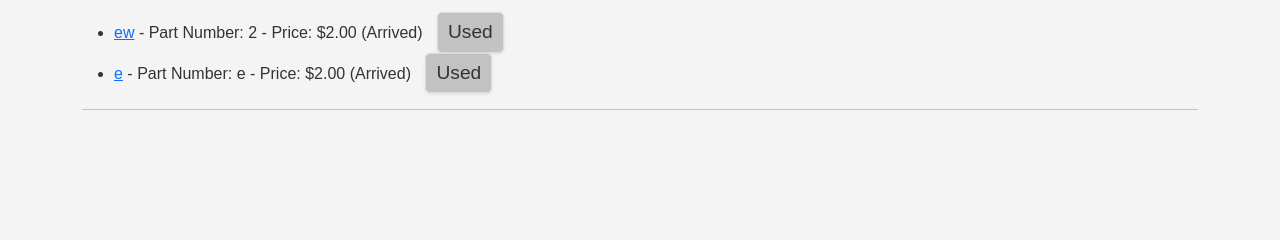
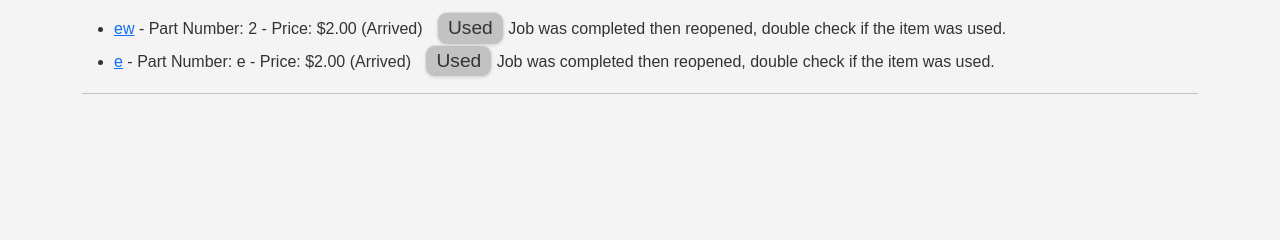
Before and after one commit to Yassin-567/stock, a Django app: page / in a window 1280 px wide. Shown: the part 335-575 px from the top of the page. Run offline with Django 5.2, Linux system fonts and the light colour scheme; a user stored in the database is signed in; data comes from the database, SQL or seed files in the repository; both versions use the stored data as it was after the commit.

Commit message:
fixed the job and ittems relation also fixed the warehouse item and aadded a view for it

```diff
--- a/inventory/forms.py
+++ b/inventory/forms.py
@@ -114,7 +114,7 @@ class ItemForm(forms.ModelForm):
     class Meta:
         model = Item
         fields = '__all__'
-        exclude = ['added_by','company','is_used']#'is_warehouse_item'
+        exclude = ['added_by','company','is_used','is_warehouse_item','warehouse_quantity','status','notes']
         labels = {
             'name': 'Part Name',
         }
--- a/inventory/models.py
+++ b/inventory/models.py
@@ -8,6 +8,8 @@ from django.contrib.contenttypes.fields import GenericForeignKey
 from django.contrib.contenttypes.models import ContentType
 from django.db import transaction
 from django.db.models import F
+#from datetime import datetime
+#from time import strftime
 class CustomUserManager(BaseUserManager):
     use_in_migrations = True
 
@@ -97,6 +99,11 @@ class Job(models.Model):
         unique_together = ('job_id', 'company')  # Enforce uniqueness at the company level
 
     def save(self, *args, **kwargs):
+        old_status = None
+        if self.pk:
+            old_instance = type(self).objects.get(pk=self.pk)
+            old_status = old_instance.status
+        print("old status", old_status)
         super().save(*args, **kwargs)
         self.items_arrived=False #soublw check here
         if self.items.count() > 0:
@@ -104,13 +111,19 @@ class Job(models.Model):
         if self.status=="quoted":
             self.quoted=True
         if self.status == "completed":
-
             for item in self.items.all():
                 if item.arrived_quantity != 0:
                     if item.job_quantity == item.arrived_quantity:
                         item.warehouse_quantity = 0
                         item.is_used=True
                     item.status="arrived"
+                    item.save(no_recursion=True)
+
+        elif self.status != "completed" and old_status == "completed" and self.status != "cancelled":
+            for item in self.items.all():
+                if item.is_used:
+                    print("item is used")
+                    item.notes='Job was completed then reopened, double check if the item was used.'
                     item.save(no_recursion=True)
         super().save(*args, **kwargs)
 
@@ -165,6 +178,7 @@ class Item(models.Model):
     job_quantity=models.PositiveSmallIntegerField(default=0)
     arrived_quantity=models.PositiveSmallIntegerField(default=0)
     is_used=models.BooleanField(default=False)
+    notes=models.TextField(null=True, blank=True)
     def clean(self):
         if self.arrived_quantity > self.job_quantity:
             raise ValidationError("Arrived quantity cannot be greater than job quantity.")
@@ -172,20 +186,16 @@ class Item(models.Model):
             raise ValidationError("This item is used, you cannot change the warehouse quantity.")
         if self.job_quantity==0:
             raise ValidationError("Job quantity can't be Zero")
-    def save(self, *args, no_job=False,updating=True,no_recursion=False ,**kwargs):
-            if self.arrived_quantity > self.job_quantity:
-                raise ValidationError("Arrived quantity cannot be greater than warehouse quantity.")
+    def save(self, *args, no_job=False,updating=False,no_recursion=False ,**kwargs):
             if self.arrived_quantity==self.job_quantity:
                 self.status = "arrived"
             else:
                 self.status = "ordered"
-            updating=self.job.pk is not None
+            updating= True if self.pk else False
             no_job = self.job is None
-            print("updating", updating)
-            print("no_job", no_job)
+
             if  updating:
                 if not no_job:
-                    print("HH")
 
                     super().save(*args, **kwargs)
                     self.job.save(*args, **kwargs) if not no_recursion else None
@@ -195,22 +205,25 @@ class Item(models.Model):
                             self.job.save(*args, **kwargs) if not no_recursion else None
                         else:
                             self.job.status = "ready"
-                            self.job.save(*args, **kwargs) if not no_recursion else None
+                            self.job.save(*args, **kwargs) if not no_recursion  else None
                 elif no_job:
-                    print("Hpp")
+
                     self.is_warehouse_item=True
                     super().save(*args, **kwargs)
             else:
-
-                super().save(*args, **kwargs)
-                self.job.save(*args, **kwargs)
-                if self.job.status not in ["completed", "cancelled"]:
-                    if not self.job.items_arrived:
-                        self.job.status = "paused"
-                        self.job.save()
-                    else:
-                        self.job.status = "ready"
-                        self.job.save()
+                if no_job:
+                    self.is_warehouse_item=True
+                    super().save(*args, **kwargs)
+                else:
+                    super().save(*args, **kwargs)
+                    self.job.save(*args, **kwargs)
+                    if self.job.status not in ["completed", "cancelled"]:
+                        if not self.job.items_arrived:
+                            self.job.status = "paused"
+                            self.job.save()
+                        else:
+                            self.job.status = "ready"
+                            self.job.save()
 
 #need to fix:
 #1)adding items for no jobs
--- a/inventory/urls.py
+++ b/inventory/urls.py
@@ -20,6 +20,7 @@ urlpatterns=[
     path('',views.inventory,name='inventory'),
     path('job/<int:pk>/',views.update_job,name='update_job'),
     path('item/<int:pk>/',views.update_item,name='update_item'),
+    path('witem/<int:pk>/',views.update_warehouse_item,name='update_warehouse_item'),
     path('adpanel/<int:pk>/',views.update_user,name='update_user'),
     path('adpanelc/<int:pk>/',views.update_company,name='update_company'),
     path('login/',views.login_user,name='login'),
--- a/inventory/views.py
+++ b/inventory/views.py
@@ -130,7 +130,12 @@ def update_job(request, pk):
             comment.save()
             comments = Comment.objects.filter(content_type=ContentType.objects.get_for_model(Job), object_id=job.job_id,company=request.user.company)
             messages.success(request, 'Job updated successfully')
-            comments_form = CommentForm()
+            comments_form = CommentForm(initial={
+        'content_type': ContentType.objects.get_for_model(Job),
+        'object_id': job.job_id,
+        'company': request.user.company,
+        })
+            form = JobForm(instance=job,)
             return render(request, 'inventory/job_update.html', {'form': form,'job':job,'comments_form':comments_form,'comments':comments})
     context={'form': form,'job':job,'comments_form':comments_form,'comments':comments,'items':items,'items_count':items_count}
     return render(request, 'inventory/job_update.html', context)
@@ -161,7 +166,7 @@ def item_add(request,pk=None,no_job=False):
             elif pk is None and no_job:
                 item.job=None
                 item.is_warehouse_item=True
-                item.save()
+                item.save(no_job=True)
             messages.success(request, 'Item added successfully')
             return redirect('inventory')
     return render(request, 'inventory/add_item.html', {'form': form,'job':job})
@@ -203,11 +208,58 @@ def update_item(request, pk):
         if form.is_valid() and 'edit' in request.POST:
             item=form.save(commit=False)
             item.save(updating=True)
+            form = ItemForm(request.POST, request.FILES, instance=item,updating=True)
+
             context = {'form': form,'item': item,'comments_form':comments_form,"comments":comments}
             return render(request, 'inventory/update_item.html', context)
     context = {'form': form,'item': item,'comments_form':comments_form,"comments":comments,"completed":completed}
     return render(request, 'inventory/update_item.html', context)
 ########################
+@login_required
+def update_warehouse_item(request, pk):
+    item = Item.objects.get(id=pk)
+    #job=Job.objects.filter(company=request.user.company).get(job_id=item.job.job_id) if item.job else None
+    #completed=job.status=='completed'
+    form = ItemForm(instance=item,updating=True)
+    comments_form=CommentForm(initial={
+        'content_type': ContentType.objects.get_for_model(Item),
+        'object_id': item.id,
+        'company': request.user.company,
+        })
+    comments= Comment.objects.filter(content_type=ContentType.objects.get_for_model(Item), object_id=item.id,company=request.user.company)
+    if request.method == 'POST':
+        comments_form=CommentForm(request.POST)
+        if comments_form.is_valid() and "just_add_comment" in request.POST :
+
+            comment = comments_form.save(commit=False)
+            comment.added_by = request.user
+            comment.company = request.user.company
+            comment.save()
+            comments= Comment.objects.filter(content_type=ContentType.objects.get_for_model(Item), object_id=item.id,company=request.user.company)
+            comments_form=CommentForm(initial={
+        'content_type': ContentType.objects.get_for_model(Item),
+        'object_id': item.id,
+        'company': request.user.company,
+        })
+            context = {'form': form,'item': item,'comments_form':comments_form,"comments":comments}
+            return render(request, 'inventory/update_item.html', context)
+        if "delete" in request.POST:
+            itemname=item.name
+            item.delete()
+            messages.success(request, f"Item {itemname} deleted successfully.")
+            return redirect('inventory')
+        form = ItemForm(request.POST, request.FILES, instance=item,updating=True)
+        comments_form=CommentForm(request.POST)
+        if form.is_valid() and 'edit' in request.POST:
+            item=form.save(commit=False)
+            item.save(updating=True)
+            form = ItemForm(request.POST, request.FILES, instance=item,updating=True)
+
+            context = {'form': form,'item': item,'comments_form':comments_form,"comments":comments}
+            return render(request, 'inventory/update_item.html', context)
+    context = {'form': form,'item': item,'comments_form':comments_form,"comments":comments}
+    return render(request, 'inventory/update_item.html', context)
+
 @owner_only
 @login_required
 def update_company(request, pk):
--- a/templates/inventory/base.html
+++ b/templates/inventory/base.html
@@ -13,6 +13,8 @@
     </title>
 
     <!-- Bootstrap CSS -->
+    <link rel="shortcut icon" type="image/png" href="{% static 'images/favicon.ico' %}" />
+
     <link href="https://cdn.jsdelivr.net/npm/bootstrap@5.3.3/dist/css/bootstrap.min.css" rel="stylesheet" integrity="sha384-QWTKZyjpPEjISv5WaRU9OFeRpok6YctnYmDr5pNlyT2bRjXh0JMhjY6hW+ALEwIH" crossorigin="anonymous" />
     <link rel="stylesheet" href="{% static 'css/style.css' %}" />
   </head>
--- a/templates/inventory/inventory.html
+++ b/templates/inventory/inventory.html
@@ -44,16 +44,17 @@
             ({{ item.get_status_display }}){% if item.is_used %}
               <span style="
             display: inline-block;
-        padding: 5px 10px;
+    padding: 1px 10px;
     margin-left: 10px;
     font-size: 1.2rem;
     font-weight: normal;
     color: #333;
     background-color: rgba(182, 182, 182, 0.79);
     border: 1px solid #ddd;
-        border-radius: 5px;
+    border-radius: 10px;
     box-shadow: 0 1px 3px rgba(0, 0, 0, 0.1);
       ">Used</span>
+              {{ item.notes }}
             {% endif %}
           </li>
         {% empty %}
```
Also changed, not shown: templates/inventory/warehouse.html (+5 -8 lines), db.sqlite3, inventory/migrations/0010_item_notes_alter_item_job.py (added), stock/static/images/favicon.ico (added). Lines whose indentation alone changed are shown as unchanged.
